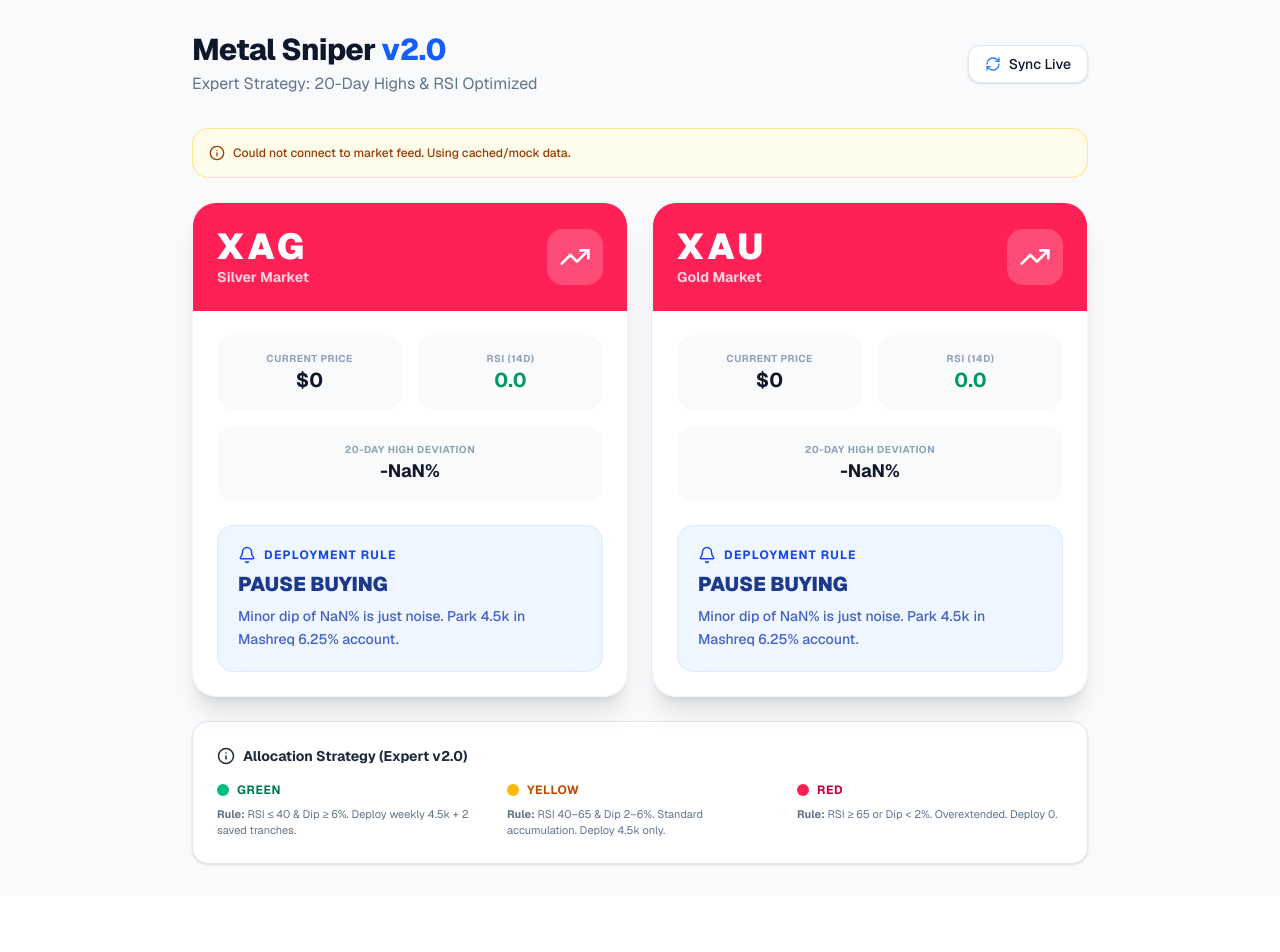
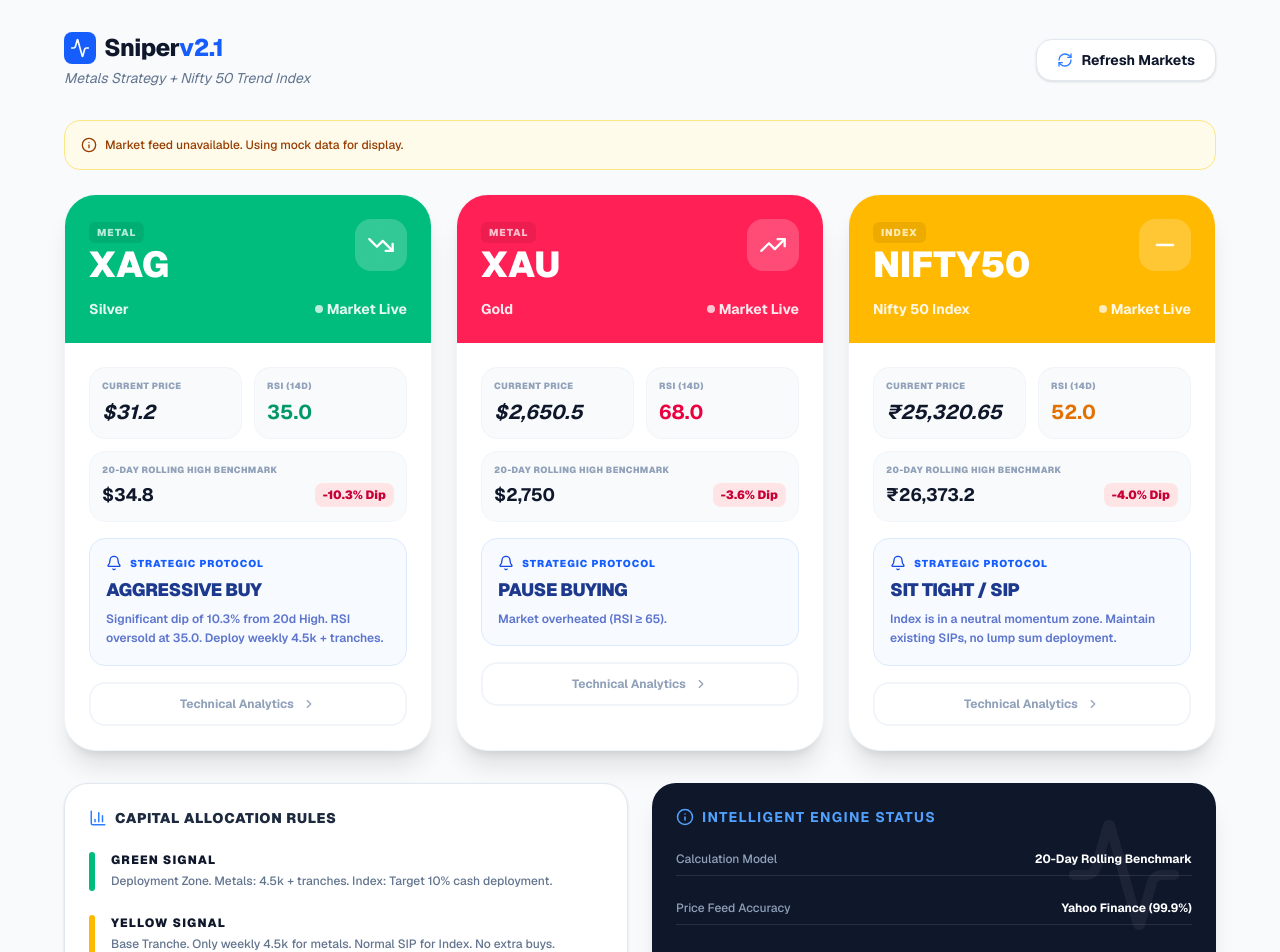
Before and after one commit to ketanSaxena/metalsniperapp, a Next.js app: page / in a window 1280 px wide. Shown: the top 952 px of the page. Before the commit the page ends 896 px from the top, so only its background shows below. Built offline with nearby package versions, Linux system fonts and the light colour scheme; no server answers.

Commit message:
Update page.tsx to also show nifty50

```diff
--- a/app/page.tsx
+++ b/app/page.tsx
@@ -1,16 +1,25 @@
-"use client";
-
 import React, { useState, useEffect } from 'react';
-import { LucideIcon, TrendingUp, TrendingDown, Minus, Info, Mail, Bell, ShieldCheck, RefreshCw } from 'lucide-react';
+import {
+  TrendingUp,
+  TrendingDown,
+  Minus,
+  Info,
+  Bell,
+  RefreshCw,
+  Activity,
+  BarChart3,
+  ChevronRight
+} from 'lucide-react';
 
 /**
- * METAL SNIPER v2.0 - LIVE DASHBOARD
- * Now includes real-time data fetching from your API routes.
+ * METAL SNIPER v2.1 - LIVE DASHBOARD
+ * Includes Metals + Nifty 50 Trend Analysis
+ * Updated with specific logic for Index vs Commodities
  */
 
 type SignalType = 'GREEN' | 'YELLOW' | 'RED';
 
-interface MetalSignal {
+interface MarketSignal {
   symbol: string;
   name: string;
   price: number;
@@ -20,44 +29,67 @@ interface MetalSignal {
   action: string;
   reason: string;
   color: string;
+  type: 'METAL' | 'INDEX';
 }
 
-const getSignalData = (symbol: string, name: string, price: number, rsi: number, high20Day: number): MetalSignal => {
-  const dip = ((high20Day - price) / high20Day) * 100;
+const getMetalSignal = (symbol: string, name: string, price: number, rsi: number, high20Day: number): MarketSignal => {
+  const dip = high20Day > 0 ? ((high20Day - price) / high20Day) * 100 : 0;
 
   if (rsi <= 40 && dip >= 6) {
     return {
-      symbol, name, price, rsi, rollingHigh: high20Day,
-      signal: 'GREEN',
-      action: "AGGRESSIVE BUY (LIMIT)",
-      reason: `Significant dip of ${dip.toFixed(1)}% (20d High) and RSI at ${rsi.toFixed(1)}. Deploy weekly 4.5k + max 2 saved tranches.`,
+      symbol, name, price, rsi, rollingHigh: high20Day, type: 'METAL',
+      signal: 'GREEN', action: "AGGRESSIVE BUY",
+      reason: `Significant dip of ${dip.toFixed(1)}% from 20d High. RSI oversold at ${rsi.toFixed(1)}. Deploy weekly 4.5k + tranches.`,
       color: 'bg-emerald-500'
     };
   }
-
   if ((rsi > 40 && rsi < 65) && (dip >= 2)) {
     return {
-      symbol, name, price, rsi, rollingHigh: high20Day,
-      signal: 'YELLOW',
-      action: "WEEKLY TRANCHE ONLY",
-      reason: `Healthy pullback of ${dip.toFixed(1)}%. Normal trading range. Deploy only this week's 4.5k.`,
+      symbol, name, price, rsi, rollingHigh: high20Day, type: 'METAL',
+      signal: 'YELLOW', action: "STANDARD TRANCHE",
+      reason: `Healthy pullback of ${dip.toFixed(1)}%. Normal range. Deploy base allocation only.`,
       color: 'bg-amber-400'
     };
   }
+  return {
+    symbol, name, price, rsi, rollingHigh: high20Day, type: 'METAL',
+    signal: 'RED', action: "PAUSE BUYING",
+    reason: rsi >= 65 ? "Market overheated (RSI ≥ 65)." : `Noise dip of ${dip.toFixed(1)}%. Park funds in high-yield account.`,
+    color: 'bg-rose-500'
+  };
+};
 
+const getNiftySignal = (price: number, rsi: number, high20Day: number): MarketSignal => {
+  const dip = high20Day > 0 ? ((high20Day - price) / high20Day) * 100 : 0;
+
+  // Nifty specific logic: Often shows strength by staying near highs.
+  // We use slightly tighter RSI thresholds for Index buying.
+  if (rsi < 45 && dip > 4) {
     return {
-    symbol, name, price, rsi, rollingHigh: high20Day,
-    signal: 'RED',
-    action: "PAUSE BUYING",
-    reason: rsi >= 65
-      ? "Market is overheated (RSI ≥ 65). Metals extended short-term."
-      : `Minor dip of ${dip.toFixed(1)}% is just noise. Park 4.5k in Mashreq 6.25% account.`,
+      symbol: 'NIFTY50', name: 'Nifty 50 Index', price, rsi, rollingHigh: high20Day, type: 'INDEX',
+      signal: 'GREEN', action: "ACCUMULATE INDEX",
+      reason: `Index corrected ${dip.toFixed(1)}%. RSI at ${rsi.toFixed(1)} indicates a strong mean-reversion opportunity.`,
+      color: 'bg-emerald-500'
+    };
+  }
+  if (rsi >= 45 && rsi < 60) {
+    return {
+      symbol: 'NIFTY50', name: 'Nifty 50 Index', price, rsi, rollingHigh: high20Day, type: 'INDEX',
+      signal: 'YELLOW', action: "SIT TIGHT / SIP",
+      reason: "Index is in a neutral momentum zone. Maintain existing SIPs, no lump sum deployment.",
+      color: 'bg-amber-400'
+    };
+  }
+  return {
+    symbol: 'NIFTY50', name: 'Nifty 50 Index', price, rsi, rollingHigh: high20Day, type: 'INDEX',
+    signal: 'RED', action: "AVOID FRESH BUYS",
+    reason: rsi >= 60 ? "Index momentum is overextended (RSI > 60)." : `Minor dip of ${dip.toFixed(1)}% is insufficient for entry.`,
     color: 'bg-rose-500'
   };
 };
 
 export default function App() {
-  const [data, setData] = useState<MetalSignal[]>([]);
+  const [data, setData] = useState<MarketSignal[]>([]);
   const [loading, setLoading] = useState(true);
   const [error, setError] = useState<string | null>(null);
 
@@ -65,24 +97,24 @@ export default function App() {
     setLoading(true);
     setError(null);
     try {
-      // Note: We'll create this API route in Step 2 to proxy Twelve Data securely
       const response = await fetch('/api/prices');
       if (!response.ok) throw new Error('Failed to fetch market data');
 
       const result = await response.json();
 
       const updatedData = [
-        getSignalData('XAG', 'Silver', result.silver.price, result.silver.rsi, result.silver.high20),
-        getSignalData('XAU', 'Gold', result.gold.price, result.gold.rsi, result.gold.high20)
+        getMetalSignal('XAG', 'Silver', result.silver.price, result.silver.rsi, result.silver.high20),
+        getMetalSignal('XAU', 'Gold', result.gold.price, result.gold.rsi, result.gold.high20),
+        getNiftySignal(result.nifty50.price, result.nifty50.rsi, result.nifty50.high20)
       ];
 
       setData(updatedData);
     } catch (err) {
-      setError('Could not connect to market feed. Using cached/mock data.');
-      // Fallback to mock data if API fails
+      setError('Market feed unavailable. Using mock data for display.');
       setData([
-        getSignalData('XAG', 'Silver', 0, 0, 0),
-        getSignalData('XAU', 'Gold', 0, 0, 0)
+        getMetalSignal('XAG', 'Silver', 31.20, 35.0, 34.80),
+        getMetalSignal('XAU', 'Gold', 2650.50, 68.0, 2750.00),
+        getNiftySignal(25320.65, 52.0, 26373.20)
       ]);
     } finally {
       setLoading(false);
@@ -95,100 +127,161 @@ export default function App() {
 
   return (
     <div className="min-h-screen bg-slate-50 text-slate-900 font-sans p-4 md:p-8">
-      <header className="max-w-4xl mx-auto flex flex-col md:flex-row md:items-center justify-between gap-4 mb-8">
+      <header className="max-w-6xl mx-auto flex flex-col md:flex-row md:items-center justify-between gap-4 mb-8">
         <div>
-          <h1 className="text-3xl font-extrabold tracking-tight text-slate-900">Metal Sniper <span className="text-blue-600">v2.0</span></h1>
-          <p className="text-slate-500 mt-1">Expert Strategy: 20-Day Highs & RSI Optimized</p>
+          <div className="flex items-center gap-2 mb-1">
+            <div className="bg-blue-600 p-1.5 rounded-lg text-white">
+              <Activity size={20} />
             </div>
-        <div className="flex gap-2">
+            <h1 className="text-2xl font-extrabold tracking-tight text-slate-900">
+              Sniper<span className="text-blue-600">v2.1</span>
+            </h1>
+          </div>
+          <p className="text-slate-500 text-sm italic">Metals Strategy + Nifty 50 Trend Index</p>
+        </div>
+
         <button
           onClick={fetchLivePrices}
           disabled={loading}
-            className="bg-white border border-slate-200 px-4 py-2 rounded-xl shadow-sm flex items-center gap-2 hover:bg-slate-50 transition-colors disabled:opacity-50"
+          className="bg-white border border-slate-200 px-5 py-2.5 rounded-2xl shadow-sm flex items-center justify-center gap-2 hover:bg-slate-50 transition-all active:scale-95 disabled:opacity-50"
         >
           <RefreshCw className={`w-4 h-4 text-blue-500 ${loading ? 'animate-spin' : ''}`} />
-            <span className="text-sm font-medium">{loading ? 'Syncing...' : 'Sync Live'}</span>
+          <span className="text-sm font-bold">{loading ? 'Syncing...' : 'Refresh Markets'}</span>
         </button>
-        </div>
       </header>
 
-      <main className="max-w-4xl mx-auto space-y-6">
+      <main className="max-w-6xl mx-auto">
         {error && (
-          <div className="bg-amber-50 border border-amber-200 text-amber-800 p-4 rounded-2xl text-xs font-medium flex items-center gap-2">
+          <div className="bg-amber-50 border border-amber-200 text-amber-800 p-4 rounded-2xl text-xs font-medium flex items-center gap-2 mb-6">
             <Info size={16} /> {error}
           </div>
         )}
 
-        <div className="grid md:grid-cols-2 gap-6">
+        <div className="grid grid-cols-1 md:grid-cols-2 lg:grid-cols-3 gap-6 mb-8">
           {data.map((item) => (
-            <div key={item.symbol} className="bg-white rounded-3xl shadow-xl overflow-hidden border border-slate-100 transition-all hover:shadow-2xl">
-              <div className={`${item.color} p-6 flex justify-between items-center text-white transition-colors duration-500`}>
+            <div key={item.symbol} className="bg-white rounded-[2rem] shadow-xl overflow-hidden border border-slate-100 flex flex-col h-full transition-all hover:scale-[1.01]">
+              <div className={`${item.color} p-6 text-white transition-colors duration-700`}>
+                <div className="flex justify-between items-start mb-4">
                   <div>
-                  <h2 className="text-4xl font-black uppercase tracking-widest">{item.symbol}</h2>
-                  <p className="text-sm font-bold opacity-80">{item.name} Market</p>
+                    <span className="text-[10px] font-black uppercase tracking-widest opacity-70 bg-black/10 px-2 py-1 rounded-md">
+                      {item.type}
+                    </span>
+                    <h2 className="text-4xl font-black mt-1 leading-none">{item.symbol}</h2>
                   </div>
                   <div className="bg-white/20 p-3 rounded-2xl backdrop-blur-md">
-                   {item.signal === 'GREEN' ? <TrendingDown size={32} /> : item.signal === 'YELLOW' ? <Minus size={32} /> : <TrendingUp size={32} />}
+                    {item.signal === 'GREEN' ? <TrendingDown size={28} /> : item.signal === 'YELLOW' ? <Minus size={28} /> : <TrendingUp size={28} />}
+                  </div>
+                </div>
+                <div className="flex items-center justify-between text-sm font-bold opacity-90">
+                  <span>{item.name}</span>
+                  <div className="flex items-center gap-1">
+                    <div className="w-2 h-2 rounded-full animate-pulse bg-white"></div>
+                    Market Live
+                  </div>
                 </div>
               </div>
 
-              <div className="p-6 space-y-6">
-                <div className="grid grid-cols-2 gap-4">
-                  <div className="bg-slate-50 p-4 rounded-2xl text-center">
-                    <p className="text-[10px] text-slate-400 uppercase font-bold tracking-wider">Current Price</p>
-                    <p className="text-xl font-bold">${item.price.toLocaleString()}</p>
+              <div className="p-6 flex-grow space-y-4">
+                <div className="grid grid-cols-2 gap-3">
+                  <div className="bg-slate-50 p-3 rounded-2xl border border-slate-100">
+                    <p className="text-[9px] text-slate-400 uppercase font-black tracking-wider mb-1">Current Price</p>
+                    <p className="text-xl font-bold italic">
+                      {item.type === 'INDEX' ? '₹' : '$'}{item.price.toLocaleString()}
+                    </p>
                   </div>
-                  <div className="bg-slate-50 p-4 rounded-2xl text-center">
-                    <p className="text-[10px] text-slate-400 uppercase font-bold tracking-wider">RSI (14d)</p>
-                    <p className={`text-xl font-bold ${item.rsi >= 65 ? 'text-rose-600' : item.rsi <= 40 ? 'text-emerald-600' : 'text-amber-600'}`}>{item.rsi.toFixed(1)}</p>
+                  <div className="bg-slate-50 p-3 rounded-2xl border border-slate-100">
+                    <p className="text-[9px] text-slate-400 uppercase font-black tracking-wider mb-1">RSI (14d)</p>
+                    <p className={`text-xl font-bold ${item.rsi >= 65 ? 'text-rose-600' : item.rsi <= 40 ? 'text-emerald-600' : 'text-amber-600'}`}>
+                      {item.rsi.toFixed(1)}
+                    </p>
                   </div>
-                  <div className="bg-slate-50 p-4 rounded-2xl text-center col-span-2">
-                    <p className="text-[10px] text-slate-400 uppercase font-bold tracking-wider">20-Day High Deviation</p>
-                    <p className="text-lg font-bold">-{(((item.rollingHigh - item.price) / item.rollingHigh) * 100).toFixed(1)}%</p>
+                  <div className="bg-slate-50 p-3 rounded-2xl border border-slate-100 col-span-2">
+                    <p className="text-[9px] text-slate-400 uppercase font-black tracking-wider mb-1">
+                      20-Day Rolling High Benchmark
+                    </p>
+                    <div className="flex items-center justify-between">
+                      <p className="text-lg font-bold">
+                        {item.type === 'INDEX' ? '₹' : '$'}{item.rollingHigh.toLocaleString()}
+                      </p>
+                      <span className="text-xs font-black bg-rose-100 text-rose-700 px-2 py-1 rounded-lg">
+                        -{(((item.rollingHigh - item.price) / item.rollingHigh) * 100).toFixed(1)}% Dip
+                      </span>
+                    </div>
                   </div>
                 </div>
 
-                <div className="bg-blue-50 p-5 rounded-2xl border border-blue-100 min-h-[140px]">
+                <div className="bg-blue-50/50 p-4 rounded-2xl border border-blue-100 flex-grow">
                   <div className="flex items-center gap-2 mb-2 text-blue-700">
-                     <Bell size={18} />
-                     <span className="font-bold uppercase text-xs tracking-widest">Deployment Rule</span>
+                    <Bell size={16} />
+                    <span className="font-black uppercase text-[10px] tracking-widest text-blue-600">Strategic Protocol</span>
                   </div>
-                   <h3 className="text-xl font-black text-blue-900 leading-tight mb-2">{item.action}</h3>
-                   <p className="text-sm text-blue-800/80 leading-relaxed font-medium">{item.reason}</p>
+                  <h3 className="text-lg font-black text-blue-900 leading-tight mb-2 uppercase tracking-tight">
+                    {item.action}
+                  </h3>
+                  <p className="text-xs text-blue-800/70 leading-relaxed font-semibold">
+                    {item.reason}
+                  </p>
                 </div>
+
+                <button className="w-full py-3 rounded-2xl border-2 border-slate-100 text-slate-400 hover:text-blue-600 hover:border-blue-100 hover:bg-blue-50 transition-all text-xs font-bold flex items-center justify-center gap-2">
+                  Technical Analytics <ChevronRight size={14} />
+                </button>
               </div>
             </div>
           ))}
         </div>
 
-        <div className="bg-white rounded-2xl border border-slate-200 p-6 shadow-sm">
-          <h3 className="font-bold text-slate-800 flex items-center gap-2 mb-4 text-sm">
-            <Info size={18} /> Allocation Strategy (Expert v2.0)
+        <section className="grid grid-cols-1 lg:grid-cols-2 gap-6">
+          <div className="bg-white rounded-3xl border border-slate-200 p-6 shadow-sm">
+            <h3 className="font-black text-slate-800 flex items-center gap-2 mb-6 text-sm uppercase tracking-wider">
+              <BarChart3 size={18} className="text-blue-500" /> Capital Allocation Rules
             </h3>
-          <div className="grid grid-cols-1 md:grid-cols-3 gap-6">
-            <div className="flex flex-col gap-2">
-              <div className="flex items-center gap-2">
-                <div className="w-3 h-3 rounded-full bg-emerald-500"></div>
-                <span className="text-xs font-bold uppercase tracking-wider text-emerald-700">Green</span>
+            <div className="space-y-6">
+              {[
+                { label: 'Green', color: 'bg-emerald-500', text: 'Deployment Zone. Metals: 4.5k + tranches. Index: Target 10% cash deployment.' },
+                { label: 'Yellow', color: 'bg-amber-400', text: 'Base Tranche. Only weekly 4.5k for metals. Normal SIP for Index. No extra buys.' },
+                { label: 'Red', color: 'bg-rose-500', text: 'Conservation Zone. RSI overextended or dip too shallow. Park cash in 6.25% account.' }
+              ].map(rule => (
+                <div key={rule.label} className="flex gap-4">
+                  <div className={`w-1.5 rounded-full ${rule.color} shrink-0`} />
+                  <div>
+                    <p className="text-xs font-black uppercase tracking-widest mb-1">{rule.label} Signal</p>
+                    <p className="text-xs text-slate-500 leading-relaxed font-medium">{rule.text}</p>
                   </div>
-              <p className="text-[11px] text-slate-500"><strong>Rule:</strong> RSI ≤ 40 & Dip ≥ 6%. Deploy weekly 4.5k + 2 saved tranches.</p>
                 </div>
-            <div className="flex flex-col gap-2">
-              <div className="flex items-center gap-2">
-                <div className="w-3 h-3 rounded-full bg-amber-400"></div>
-                <span className="text-xs font-bold uppercase tracking-wider text-amber-700">Yellow</span>
+              ))}
             </div>
-              <p className="text-[11px] text-slate-500"><strong>Rule:</strong> RSI 40–65 & Dip 2–6%. Standard accumulation. Deploy 4.5k only.</p>
           </div>
-            <div className="flex flex-col gap-2">
-              <div className="flex items-center gap-2">
-                <div className="w-3 h-3 rounded-full bg-rose-500"></div>
-                <span className="text-xs font-bold uppercase tracking-wider text-rose-700">Red</span>
+
+          <div className="bg-slate-900 rounded-3xl p-6 text-white shadow-xl relative overflow-hidden group">
+            <div className="absolute top-0 right-0 p-8 opacity-5 group-hover:opacity-10 transition-opacity">
+              <Activity size={120} />
             </div>
-              <p className="text-[11px] text-slate-500"><strong>Rule:</strong> RSI ≥ 65 or Dip &lt; 2%. Overextended. Deploy 0.</p>
+            <h3 className="font-bold mb-4 flex items-center gap-2 text-sm uppercase tracking-widest text-blue-400">
+              <Info size={18} /> Intelligent Engine Status
+            </h3>
+            <div className="space-y-4 relative z-10">
+              <div className="flex justify-between items-center py-2 border-b border-white/10">
+                <span className="text-xs text-slate-400 font-medium">Calculation Model</span>
+                <span className="text-xs font-bold">20-Day Rolling Benchmark</span>
+              </div>
+              <div className="flex justify-between items-center py-2 border-b border-white/10">
+                <span className="text-xs text-slate-400 font-medium">Price Feed Accuracy</span>
+                <span className="text-xs font-bold">Yahoo Finance (99.9%)</span>
+              </div>
+              <div className="flex justify-between items-center py-2 border-b border-white/10">
+                <span className="text-xs text-slate-400 font-medium">Nifty Currency</span>
+                <span className="text-xs font-bold">INR (₹)</span>
+              </div>
+              <div className="pt-4">
+                <p className="text-[10px] text-slate-500 leading-relaxed italic font-medium">
+                  Note: v2.1 introduces the Nifty 50 Index. Unlike metals, index logic favors trend preservation.
+                  Fresh buys are suggested only on significant RSI pullbacks to maintain favorable risk-reward.
+                </p>
               </div>
             </div>
           </div>
+        </section>
       </main>
     </div>
   );
```
Lines whose indentation alone changed are shown as unchanged.
